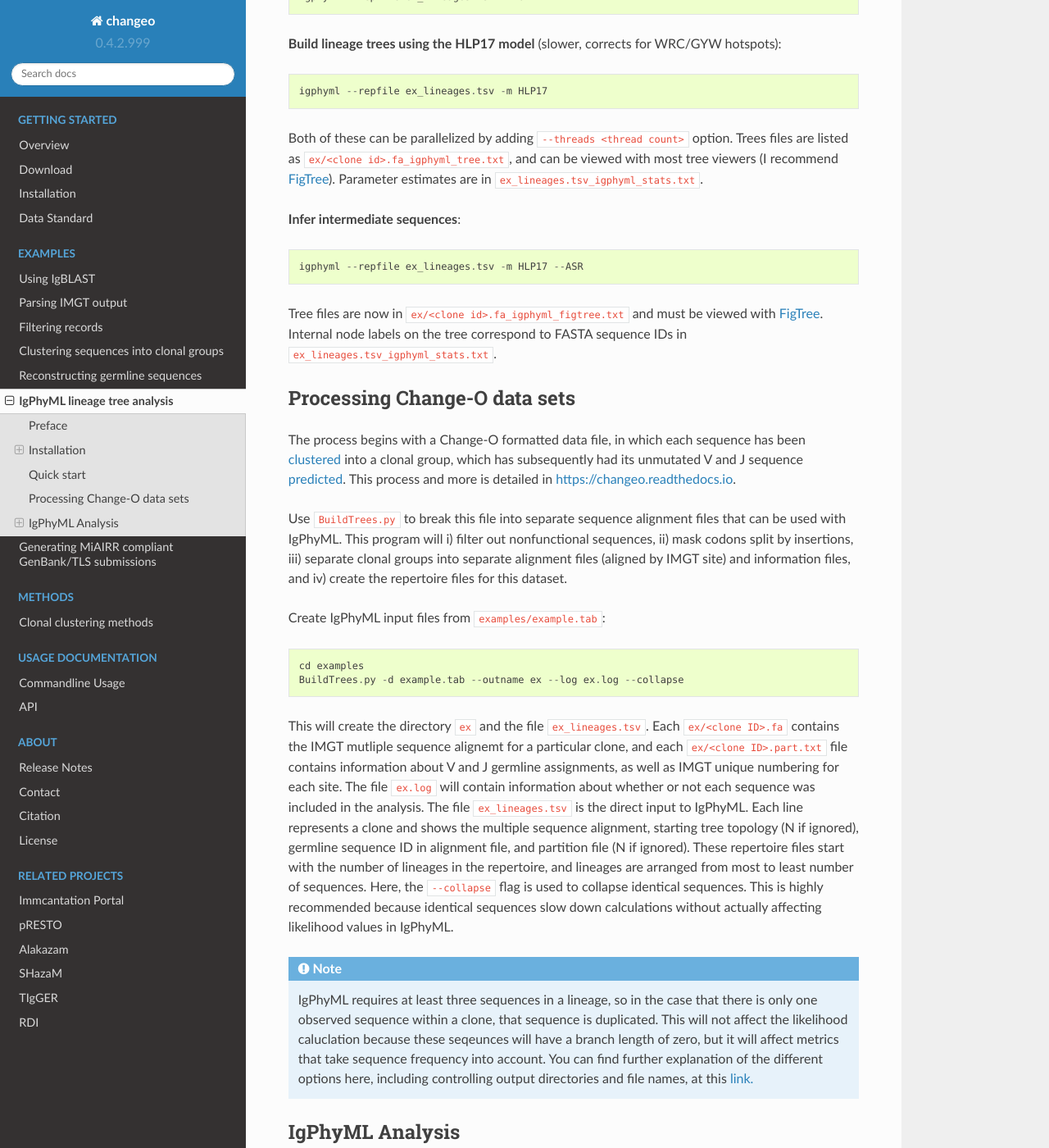
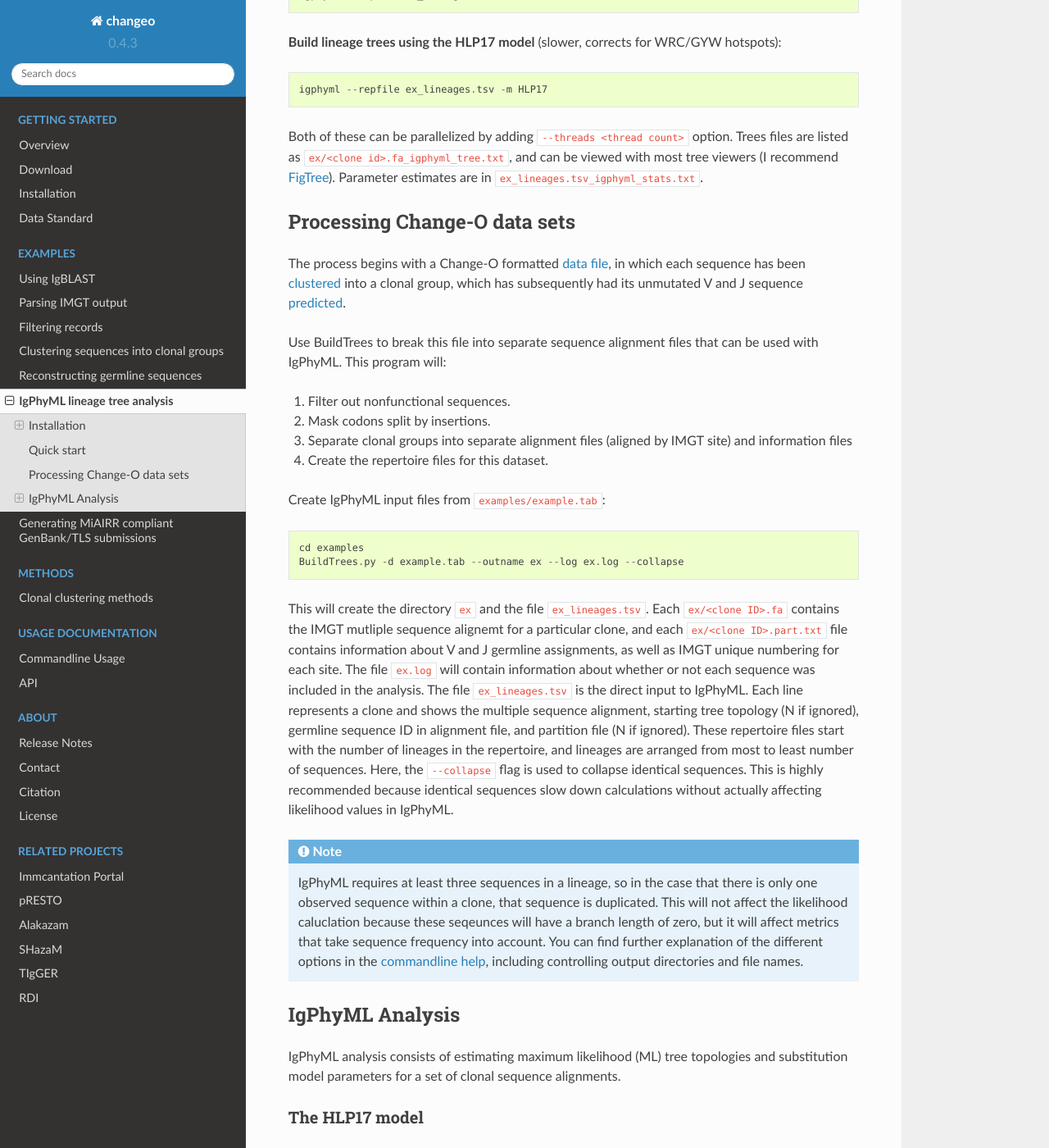
Before and after one commit to immcantation/changeo, a Sphinx documentation site: the page built from docs/examples/igphyml.rst, in a window 1280 px wide and 1400 px high, scrolled down 2412 px. Shown: the whole window at 82% size. Built offline with Sphinx 7.4.7 and the Read the Docs theme 2.0.0, drawn with Linux system fonts in a browser that asks for light colours; formulas are drawn with MathJax 3; some of the changed text lies outside the part shown.

Commit message:
1. IgPhyML doc updates. 2. Disable ConvertDb-gap. 3. Bumped version and date. 4. Updated news. 5. Set presto requirement to v0.5.10. 6. Moved pringDebug from BuildTrees to presto.

```diff
--- a/NEWS.rst
+++ b/NEWS.rst
@@ -1,16 +1,18 @@
 Release Notes
 ===============================================================================
 
-Version 0.4.2.999:  October 5, 2018
+Version 0.4.3:  October 19, 2018
 -------------------------------------------------------------------------------
 
 + Updated airr library requirement to v1.2.1 to fix empty V(D)J start
   coordinate values when specifying ``--format airr`` to tools.
++ Changed pRESTO dependency to v0.5.10.
 
 BuildTrees:
 
 + New tool.
-+ Converts tab-delimited database files into IgPhyML inputs.
++ Converts tab-delimited database files into input for
+  `IgPhyML <https://bitbucket.org/kbhoehn/igphyml>`_
 
 CreateGermlines:
 
--- a/changeo/Version.py
+++ b/changeo/Version.py
@@ -5,5 +5,5 @@
 __author__    = 'Namita Gupta, Jason Anthony Vander Heiden'
 __copyright__ = 'Copyright 2017 Kleinstein Lab, Yale University. All rights reserved.'
 __license__   = 'Creative Commons Attribution-ShareAlike 4.0 International (CC BY-SA 4.0)'
-__version__   = '0.4.2.999'
-__date__      = '2018.09.12'
+__version__   = '0.4.3'
+__date__      = '2018.10.19'
--- a/docs/examples/igphyml.rst
+++ b/docs/examples/igphyml.rst
@@ -1,32 +1,31 @@
 IgPhyML lineage tree analysis
 ===============================
 
-Preface
------------
-
 This is the instruction guide for using the new, repertoire-wide
-version of IgPhyML, which has been integrated into the new version of
-Change-O. It’s not officially released yet, so please let us know if
-you’re planning to publish anything using it. A lot of the features are
-still in active development, so feedback, especially with input/output
-format and problems encountered, would be greatly appreciated.
-
-Also, if you’re analysing single lineages, all of the old features
-still work, so check out the old manual (docs/IgPhyML\_Manual.pdf) for
-that.
-
-A description of HLP17, the model underlying IgPhyML, can be found
+version of `IgPhyML <https://bitbucket.org/kbhoehn/igphyml>`_. A
+description of HLP17, the model underlying IgPhyML, can be found
 here:
 
     Hoehn, K. B., Lunter, G., & Pybus, O. G. (2017). A phylogenetic codon
     substitution model for antibody lineages. Genetics, 206(1), 417-427.
     doi:http://dx.doi.org/10.1534/genetics.116.196303
 
+.. warning::
+
+    The new repertoire-wide version of IgPhyML isn't officially released yet,
+    so please let us know if you’re planning to publish anything using it.
+    A lot of the features are still in active development, so feedback,
+    especially with input/output format and problems encountered, would be
+    greatly appreciated.
+
+    Also, if you’re analysing single lineages, all of the old features
+    still work, so check out the old manual for that
+    (see ``docs/IgPhyML_Manual.pdf`` in the IgPhyML source bundle).
 
 Installation
 -----------------
 
-Download and install the new IgPhyML::
+Download and install the new `IgPhyML <https://bitbucket.org/kbhoehn/igphyml>`_::
 
     git clone https://bitbucket.org/kbhoehn/igphyml
     cd igphyml
@@ -60,8 +59,8 @@
 is gaining OpenMP support, and installing some GNU command line tools.
 The best way is to just install the latest version of ``llvm``
 available through ``homebrew``, as well as ``autoconf`` and
-``automake``. To do these you’ll need to install ``homebrew``
-(http://brew.sh/index.html). If it’s already installed be
+``automake``. To do these you’ll need to install
+`homebrew <http://brew.sh/index.html>`_. If it’s already installed be
 sure it’s at the latest version (``brew update``). You may need to install
 Xcode as well. Next, install ``autoconf``, ``automake``, and ``llvm``::
 
@@ -125,33 +124,21 @@
 `FigTree <http://tree.bio.ed.ac.uk/software/figtree/>`__). Parameter
 estimates are in ``ex_lineages.tsv_igphyml_stats.txt``.
 
-**Infer intermediate sequences**::
-
-    igphyml --repfile ex_lineages.tsv -m HLP17 --ASR
-
-Tree files are now in ``ex/<clone id>.fa_igphyml_figtree.txt`` and
-must be viewed with
-`FigTree <http://tree.bio.ed.ac.uk/software/figtree/>`__. Internal
-node labels on the tree correspond to FASTA sequence IDs in
-``ex_lineages.tsv_igphyml_stats.txt``.
 
 Processing Change-O data sets
 -------------------------------------------------------------------------------
 
-The process begins with a Change-O formatted data file, in which each
-sequence has been
-`clustered <http://changeo.readthedocs.io/en/version-0.3.12---makedb-fix/examples/cloning.html>`__
-into a clonal group, which has subsequently had its unmutated V and J
-sequence
-`predicted <http://changeo.readthedocs.io/en/version-0.3.12---makedb-fix/examples/germlines.html>`__.
-This process and more is detailed in https://changeo.readthedocs.io.
+The process begins with a Change-O formatted :ref:`data file <Standard>`, in
+which each sequence has been :ref:`clustered <Cloning>` into a clonal group,
+which has subsequently had its unmutated V and J sequence :ref:`predicted <Germlines>`.
 
-Use ``BuildTrees.py`` to break this file into separate sequence
-alignment files that can be used with IgPhyML. This program will i)
-filter out nonfunctional sequences, ii) mask codons split by
-insertions, iii) separate clonal groups into separate alignment files
-(aligned by IMGT site) and information files, and iv) create the
-repertoire files for this dataset.
+Use :ref:`BuildTrees` to break this file into separate sequence
+alignment files that can be used with IgPhyML. This program will:
+
+1. Filter out nonfunctional sequences.
+2. Mask codons split by insertions.
+3. Separate clonal groups into separate alignment files (aligned by IMGT site) and information files
+4. Create the repertoire files for this dataset.
 
 Create IgPhyML input files from ``examples/example.tab``::
 
@@ -182,9 +169,9 @@
     sequence is duplicated. This will not affect the likelihood
     caluclation because these seqeunces will have a branch length of zero,
     but it will affect metrics that take sequence frequency into account.
-    You can find further explanation of the different options here,
-    including controlling output directories and file names, at this
-    `link. <http://immcantation.readthedocs.io/projects/changeo/en/latest/tools/BuildTrees.html>`__
+    You can find further explanation of the different options in the
+    :ref:`commandline help <BuildTrees>`,
+    including controlling output directories and file names.
 
 IgPhyML Analysis
 -------------------------------------------------------------------------------
--- a/requirements.txt
+++ b/requirements.txt
@@ -4,5 +4,5 @@
 biopython>=1.65
 PyYAML>=3.12
 setuptools>=2.0
-presto>=0.5.9
+presto>=0.5.10
 airr>=1.2.1
```
Also changed, not shown: INSTALL.rst (+13 -12 lines), docs/usage.rst (line endings or trailing spaces), 3 other files.
